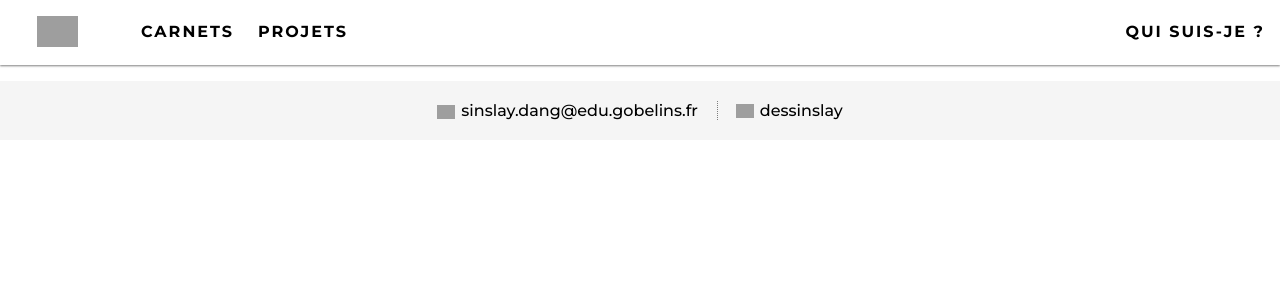
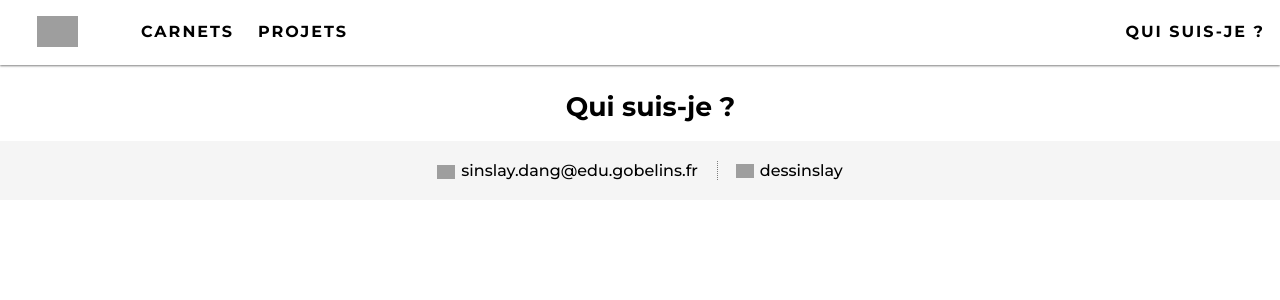
Before and after one commit to DangSinslay/DangSinslay.github.io, a Jekyll site: the page built from blog/index.html, in a window 1280 px wide. Shown: the top 300 px of the page. Built offline with Jekyll 4.4.1, drawn with Linux system fonts in a browser that asks for light colours; grey boxes are pictures that could not be loaded.

Commit message:
Update index.html

```diff
--- a/blog/index.html
+++ b/blog/index.html
@@ -2,6 +2,6 @@
 layout: default
 title: Qui suis-je ?
 ---
-<div id="content">
+<div id="content" style="margin-top: 90px !important;">
 	<h1>{{ page.title }}</h1>
 </div>
```
